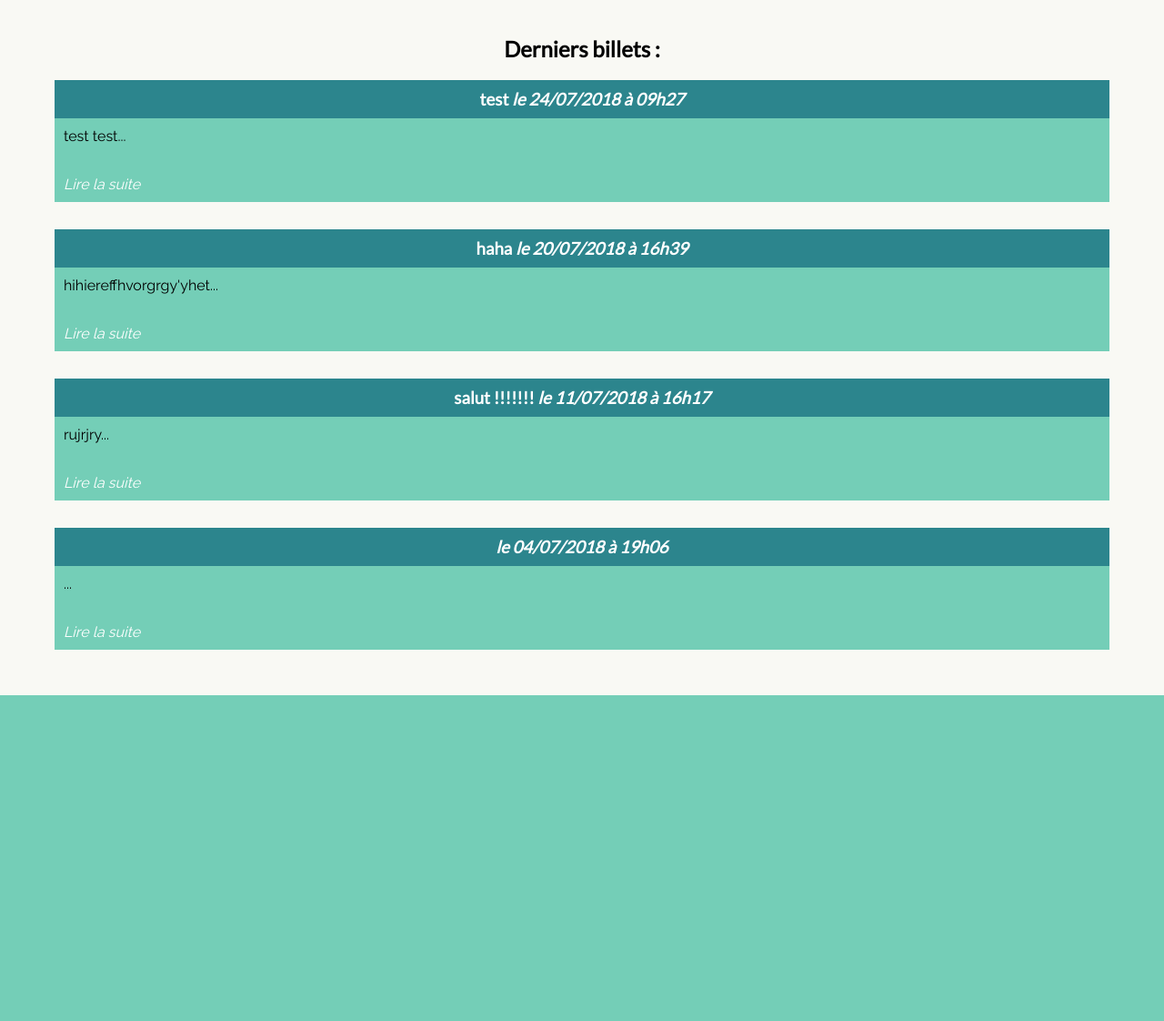
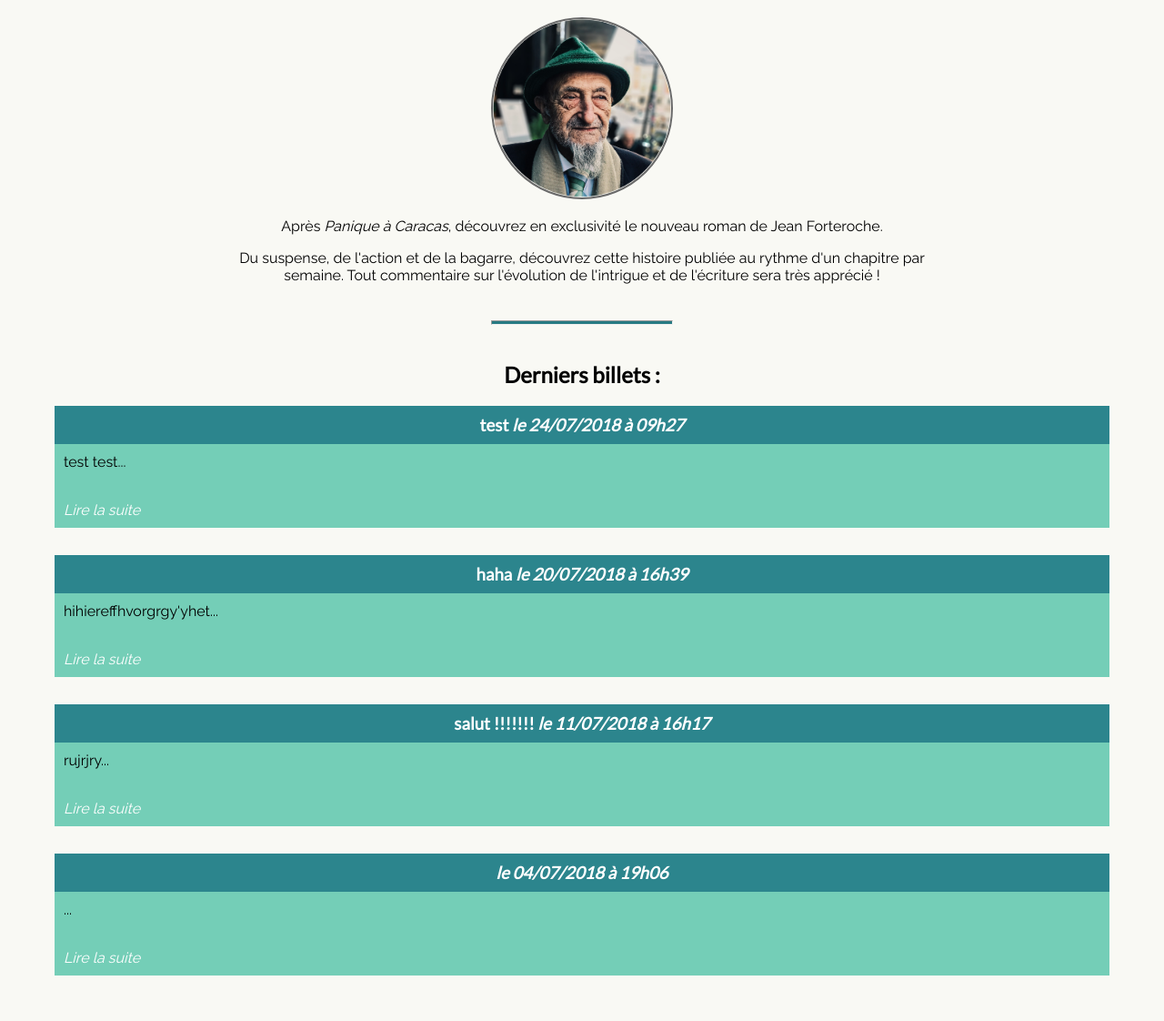
Before and after one commit to SylvainDep/Projet-4, a PHP site: page / in a window 1280 px wide. Shown: the part 251-1373 px from the top of the page at 91% size. Before the commit the page ends 1015 px from the top, so only its background shows below. Run offline with PHP 8.4, Linux system fonts and the light colour scheme; data comes from the database, SQL or seed files in the repository; both versions use the stored data as it was after the commit; some libraries are stand-ins or nearby versions.

Commit message:
Refurbish design

```diff
--- a/controller/Back.php
+++ b/controller/Back.php
@@ -5,6 +5,8 @@ namespace Blog\Controller;
 require_once('model/PostManager.php');
 require_once('model/CommentManager.php');
 require_once('model/AdminManager.php');
+
+use Exception;
 
 class backController
 {
@@ -17,7 +19,7 @@ class backController
             $posts = $postManager->getPosts();
             $alerts = $commentManager->getAlertComments();
 
-            require('view/frontend/homeadmin.php');
+            require('view/frontend/homeAdmin.php');
         } else {
             $this->logOut();
             die();
@@ -59,7 +61,7 @@ class backController
             $post = $postManager->getPost($_GET['id']);
             $comments = $commentManager->getComments($_GET['id']);
 
-            require('view/frontend/editpost.php');
+            require('view/frontend/editPost.php');
         } else {
             $this->logOut();
             die();
@@ -94,7 +96,7 @@ class backController
             if ($affectedLines === false) {
                 throw new Exception('Impossible d\'ajouter l\'article !');
             } else {
-                header('Location: http://localhost:8888/index.php?action=editpost&origin=editedpost&id=' . $postId);
+                header('Location: index.php?action=editpost&origin=editedpost&id=' . $postId);
             }
         } else {
             $this->logOut();
@@ -158,14 +160,9 @@ class backController
 
     public function logOut()
     {
-        if(isset($_SESSION['admin']) AND $_SESSION['admin'] == 'Jean') {
-            $_SESSION = array();
+        $_SESSION = array();
 
-            require('view/frontend/logout.php');
-        } else {
-            $this->logOut();
-            die();
-        }
+        require('view/frontend/logout.php');
     }
 
     public function publishPost($postId)
@@ -175,7 +172,7 @@ class backController
 
             $postManager->setPublished($postId);
 
-            header('Location: http://localhost:8888/index.php?action=editpost&origin=publishedpost&id=' . $postId);
+            header('Location: index.php?action=editpost&origin=publishedpost&id=' . $postId);
         } else {
             $this->logOut();
             die();
@@ -189,7 +186,7 @@ class backController
 
             $postManager->setUnpublished($postId);
 
-            header('Location: http://localhost:8888/index.php?action=editpost&origin=unpublishedpost&id=' . $postId);
+            header('Location: index.php?action=editpost&origin=unpublishedpost&id=' . $postId);
         } else {
             $this->logOut();
             die();
--- a/index.php
+++ b/index.php
@@ -4,6 +4,7 @@ session_start();
 
 require 'autoloader.php';
 require 'debug.php';
+require 'router.php';
 
 $autoloader = new \App\config\Autoloader;
 $autoloader->register();
--- a/model/Manager.php
+++ b/model/Manager.php
@@ -4,9 +4,15 @@ namespace Blog\Model;
 
 class Manager
 {
+    protected function dbDevConnect()
+    {
+        $db = new \PDO('mysql:host=sylvaindbasalut.mysql.db;dbname=sylvaindbasalut;charset=utf8', 'sylvaindbasalut', 'Solange78');
+        return $db;
+    }
+
     protected function dbConnect()
     {
-        $db = new \PDO('mysql:host=localhost;dbname=alaska_blog;charset=utf8', 'dbuser', '');
+        $db = new \PDO('mysql:host=localhost;dbname=alaska_blog', 'root', 'root');
         return $db;
     }
 }
--- a/public/css/style.css
+++ b/public/css/style.css
@@ -8,9 +8,18 @@ body, body * {
 }
 
 header {
+    height: 50px;
+}
+
+header .content {
+    height: 100%;
     display: flex;
-    height: 50px;
     align-items: center;
+    justify-content: space-between;
+}
+
+header img {
+    height: 40px;
 }
 
 header a {
@@ -36,11 +45,16 @@ strong {
     min-height: 200px;
 }
 
-#content {
+.content {
     width: 1180px;
     margin: auto;
     max-width: 100%;
     padding: 20px 10px;
+}
+
+h1 {
+    color: white;
+    text-shadow: #000000 1px 1px, #000000 -1px 1px, #000000 -1px -1px, #000000 1px -1px;
 }
 
 h1, h2, h3 {
@@ -54,6 +68,27 @@ h3 {
 
 p, label, a, input[type=submit] {
     font-family: 'Raleway', sans-serif;
+}
+
+hr {
+    width: 70%;
+    max-width: 200px;
+    margin: 40px auto;
+    background-color: #277A82;
+    height: 5px;
+}
+
+#general_intro {
+    margin: auto;
+    text-align: center;
+    max-width: 800px;
+}
+
+#general_intro img {
+    width: 200px;
+    height: 200px;
+    border-radius: 100%;
+    border: 2px solid dimgrey;
 }
 
 #contentaction {
@@ -80,7 +115,7 @@ p, label, a, input[type=submit] {
     background-color: rgb(232, 58, 55);
     text-decoration: none;
     font-size: 1em;
-    font-family: Raleway;
+    font-family: 'Raleway', sans-serif;
     border-width: 0px;
     position: absolute;
     width: 100%;
@@ -130,7 +165,7 @@ p, label, a, input[type=submit] {
     background-color: rgb(232, 58, 55);
     text-decoration: none;
     font-size: 1em;
-    font-family: Raleway;
+    font-family: 'Raleway', sans-serif;
     border-width: 0px;
     position: absolute;
     width: 100%;
@@ -143,7 +178,7 @@ p, label, a, input[type=submit] {
     background-color: rgb(232, 58, 55);
     text-decoration: none;
     font-size: 1em;
-    font-family: Raleway;
+    font-family: 'Raleway', sans-serif;
     border-width: 0px;
     position: absolute;
     cursor: pointer;
--- a/router.php
+++ b/router.php
@@ -1,6 +1,8 @@
 <?php
 
 namespace App\config;
+
+use Exception;
 
 class Router
 {
--- a/view/frontend/editPost.php
+++ b/view/frontend/editPost.php
@@ -12,6 +12,8 @@ if(!empty($_GET['origin']) && $_GET['origin'] == 'deletecomment') {
     echo '<p id="confirmationmodalcontainer">L\'article est maintenant hors ligne</p>';
 }
 ?>
+
+<h2>Éditer article</h2>
 
 <form id="texteditor" method="post" action="index.php?action=updatepost&amp;id=<?= $post['id'] ?>" >
     <label>Titre</label><br/>
--- a/view/frontend/header.php
+++ b/view/frontend/header.php
@@ -1,4 +1,9 @@
 <?php ob_start(); ?>
-<a href="index.php?action=login">Connexion</a>
-<a href="index.php">Liste des articles</a>
+<div class="content">
+    <img src="../../public/images/logo.png">
+    <div id="menu">
+        <a href="index.php?action=login">Connexion</a>
+        <a href="index.php">Liste des articles</a>
+    </div>
+</div>
 <?php $header = ob_get_clean(); ?>
--- a/view/frontend/homeAdmin.php
+++ b/view/frontend/homeAdmin.php
@@ -10,6 +10,8 @@ if(!empty($_GET['origin']) && $_GET['origin'] == 'deletecomment') {
     echo '<p id="confirmationmodalcontainer">L\'article a bien été supprimé</p>';
 }
 ?>
+
+<h2>Tableau d'administration</h2>
 
 <a id="contentaction" href="index.php?action=newpost">Ajouter nouvel article</a>
 <p>Derniers billets :</p>
--- a/view/frontend/listPostsView.php
+++ b/view/frontend/listPostsView.php
@@ -1,8 +1,15 @@
 <?php $title = 'Jean Forteroche - Billet simple pour l\'Alaska'; ?>
 
 <?php ob_start(); ?>
+<div id="general_intro">
+    <img src="../../public/images/writer_portrait.png"/>
+    <p>Après <i>Panique à Caracas</i>, découvrez en exclusivité le nouveau roman de Jean Forteroche.</p>
+    <p>Du suspense, de l'action et de la bagarre, découvrez cette histoire publiée au rythme d'un chapitre par semaine. Tout commentaire sur l'évolution de l'intrigue et de l'écriture sera très apprécié !</p>
+</div>
+
+<hr>
+
 <h2>Derniers billets :</h2>
-
 
 <?php
 while ($data = $posts->fetch())
--- a/view/frontend/newpost.php
+++ b/view/frontend/newpost.php
@@ -1,6 +1,8 @@
 <?php $title = 'Nouvel Article'; ?>
 
 <?php ob_start(); ?>
+<h2>Nouvel article</h2>
+
 <form id="texteditor" method="post" action="index.php?action=addpost">
     <label>Titre</label><br/>
     <input type="text" name="title"/>
--- a/view/frontend/postView.php
+++ b/view/frontend/postView.php
@@ -5,7 +5,6 @@
     echo '<p id="confirmationmodalcontainer">Le commentaire a bien été signalé</p>';
 } ?>
 
-<h1>Mon super blog !</h1>
 <p><a href="index.php">Retour à la liste des billets</a></p>
 
 <div class="news">
--- a/view/frontend/template.php
+++ b/view/frontend/template.php
@@ -3,12 +3,12 @@
     <head>
         <meta charset="utf-8" />
         <title><?= $title ?></title>
-        <link href="public/css/style.css" rel="stylesheet" />
-        <link href="public/css/mobile.css" rel="stylesheet" />
+        <link href="public/css/style.css" rel="stylesheet" type="text/css" />
+        <link href="public/css/mobile.css" rel="stylesheet" type="text/css" />
         <link href="https://fonts.googleapis.com/css?family=Lato|Raleway" rel="stylesheet">
         <meta name="viewport" content="width=device-width">
         <link rel="stylesheet" href="https://use.fontawesome.com/releases/v5.1.0/css/all.css" integrity="sha384-lKuwvrZot6UHsBSfcMvOkWwlCMgc0TaWr+30HWe3a4ltaBwTZhyTEggF5tJv8tbt" crossorigin="anonymous">
-        <script type="text/javascript" src="/public/js/tinymce/tinymce.min.js"></script>
+        <script type="text/javascript" src="public/js/tinymce/tinymce.min.js"></script>
         <script>
             tinymce.init({
                 selector: '#blogbody',
@@ -27,7 +27,7 @@
             <h1>Jean Forteroche<br/>Billet simple pour l'Alaska</h1>
         </div>
 
-        <div id="content">
+        <div class="content">
             <?= $content ?>
         </div>
     </body>
```
Also changed, not shown: alaska_blog.sql (added, +169 -0 lines), view/frontend/adminheader.php (+8 -3 lines), public/images/logo.png (added), public/images/writer_portrait.png (added), 1 other file.
